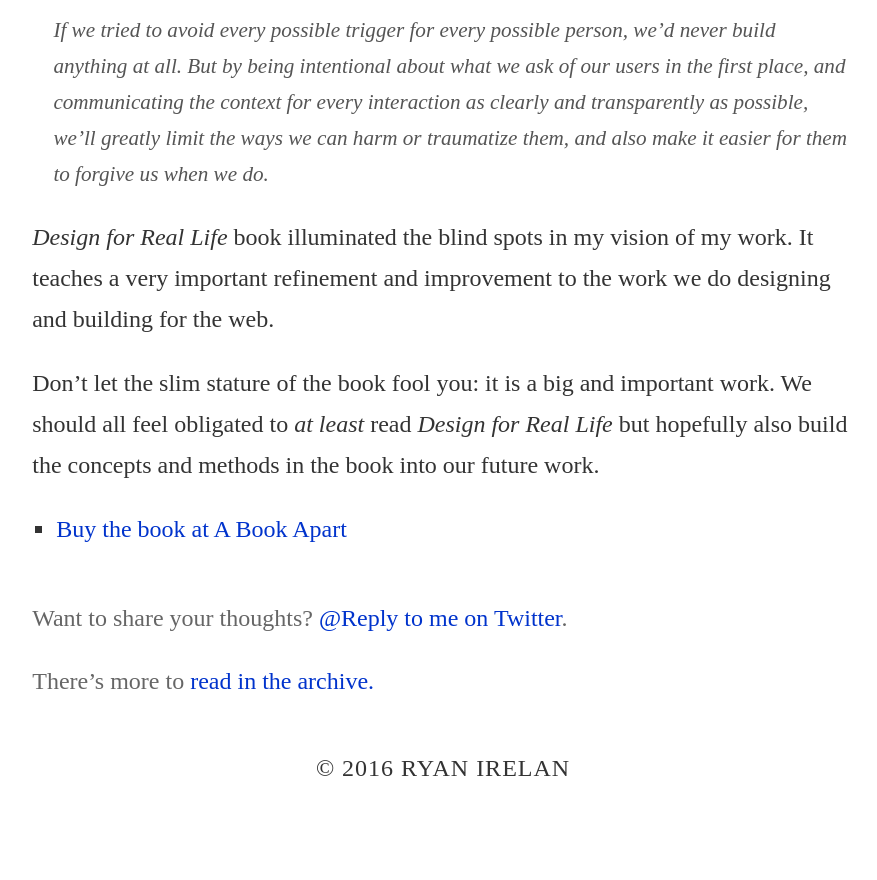
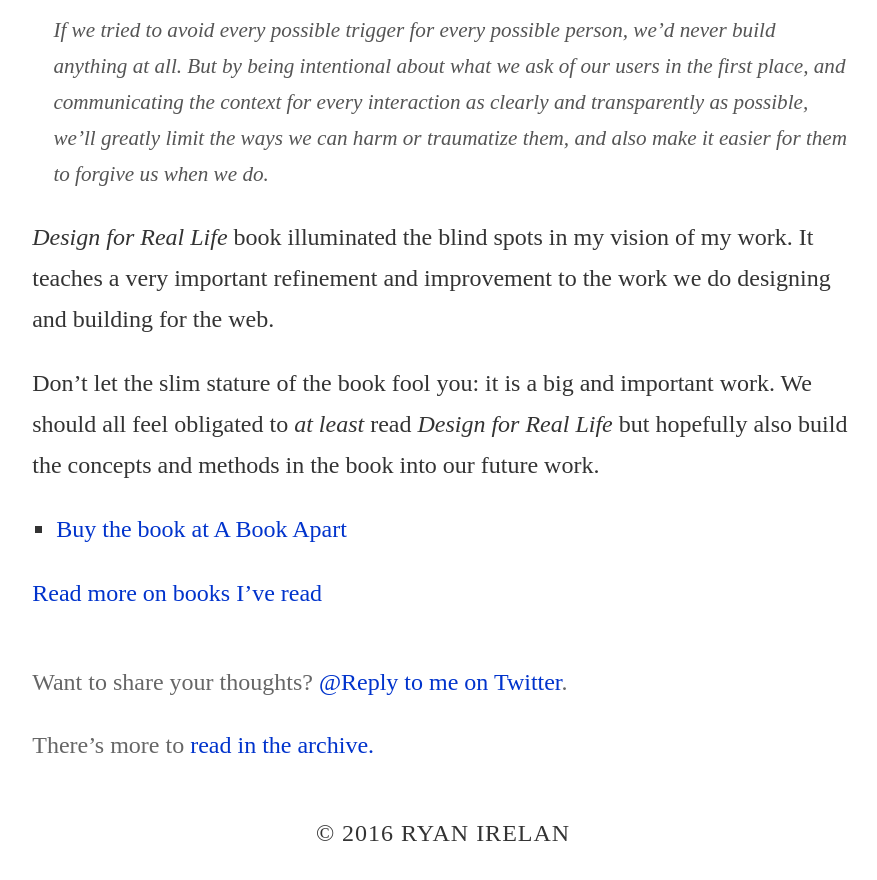
Before and after one commit to ryanirelan/ryanirelan.github.io, a Jekyll site: the page built from _posts/2016-03-21-design-for-real-life---eric-meyer--sara-wachter-boettcher.markdown, in a window 1280 px wide and 900 px high, scrolled down 2346 px. Shown: the top 880 px of the window, without its empty margins (197-1074 px from the left). Built offline with Jekyll 4.4.1, drawn with Linux system fonts in a browser that asks for light colours; nearby versions of some CDN libraries; some web fonts are replaced; before the commit the page ends 3181 px from its top, so only the background shows below that.

Commit message:
added link to book page on design for real life post

```diff
--- a/_posts/2016-03-21-design-for-real-life---eric-meyer--sara-wachter-boettcher.markdown
+++ b/_posts/2016-03-21-design-for-real-life---eric-meyer--sara-wachter-boettcher.markdown
@@ -29,3 +29,5 @@ _Design for Real Life_ book illuminated the blind spots in my vision of my work.
 Don’t let the slim stature of the book fool you: it is a big and important work. We should all feel obligated to _at least_ read _Design for Real Life_ but hopefully also build the concepts and methods in the book into our future work.
 
 * [Buy the book at A Book Apart](https://abookapart.com/products/design-for-real-life)
+
+[Read more on books I've read](/books)
```
